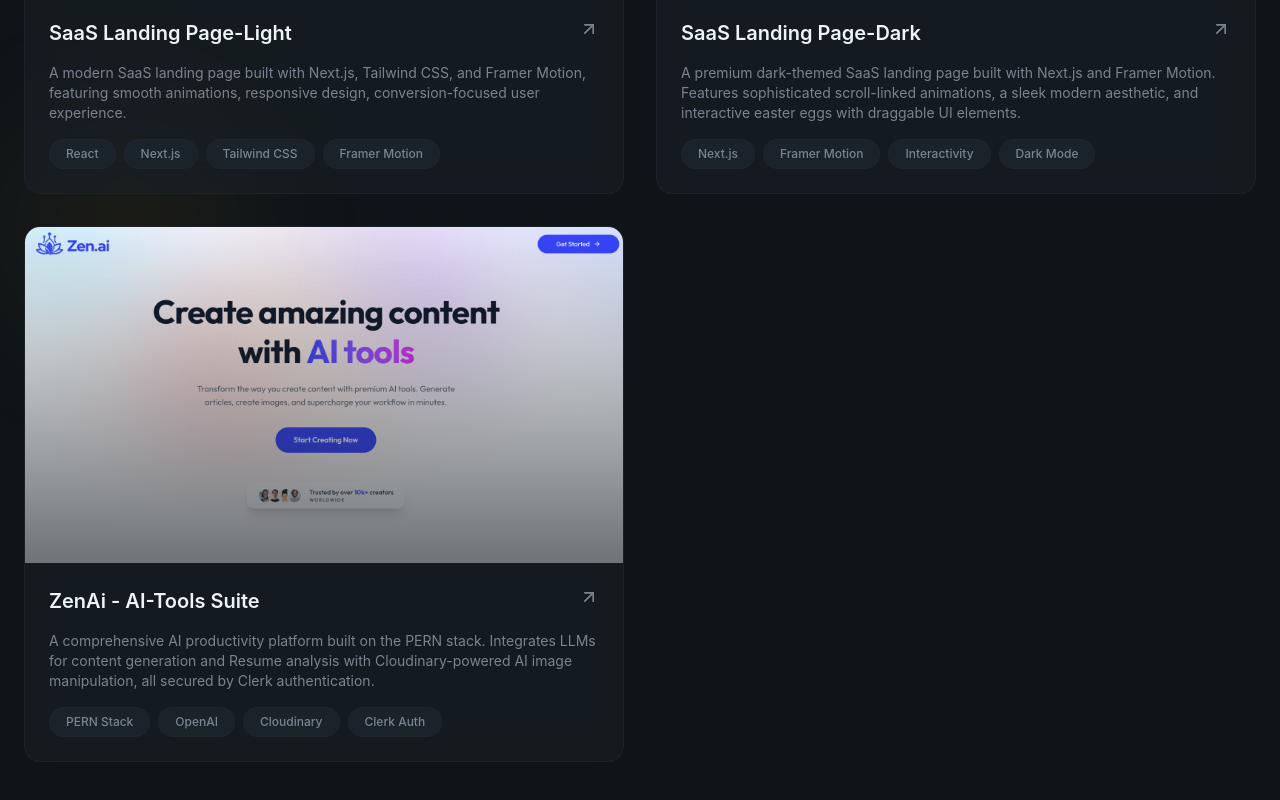
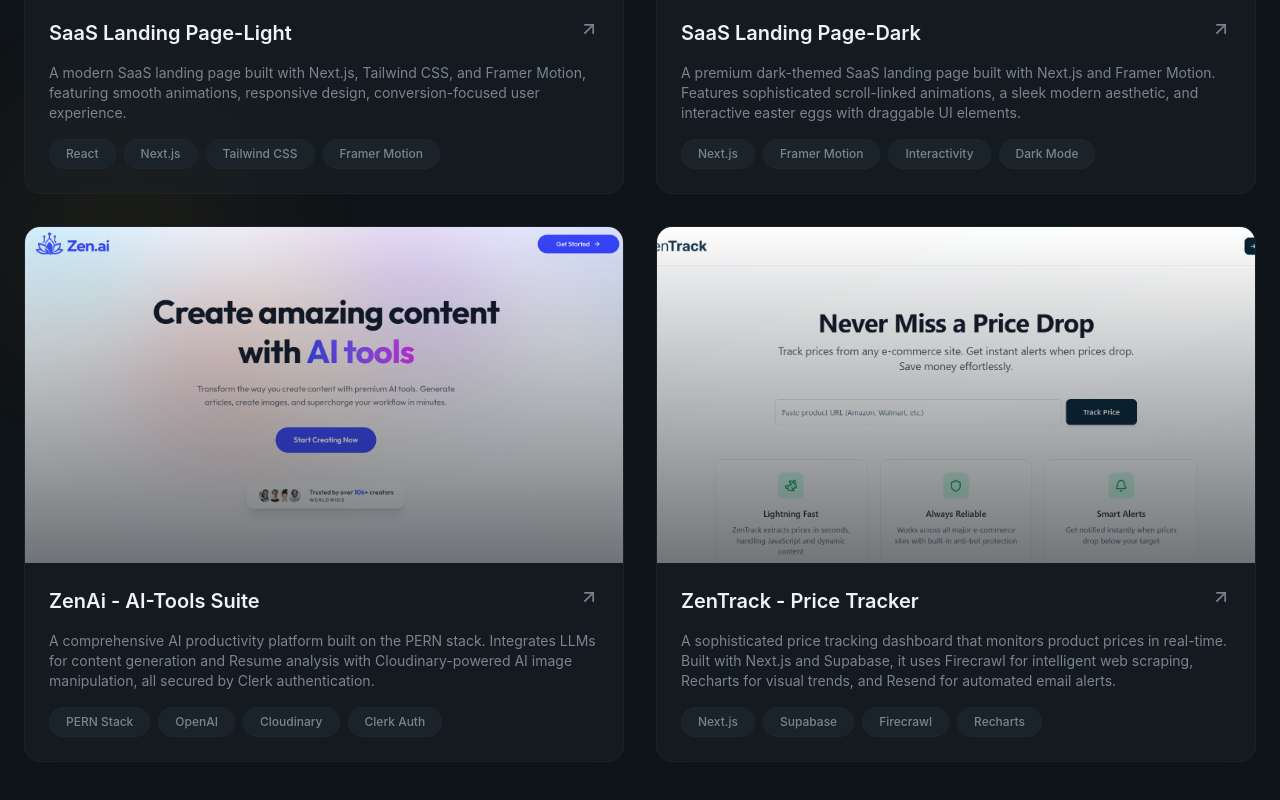
Before and after one commit to sherwinbritto7/Personal-Portfolio, a React (Vite) app: page / in a window 1280 px wide. Shown: the part 3308-4108 px from the top of the page. Built offline with nearby package versions, Linux system fonts and the light colour scheme.

Commit message:
new project

```diff
--- a/src/sections/Projects.jsx
+++ b/src/sections/Projects.jsx
@@ -40,6 +40,14 @@ const projects = [
     image: "/projects/project5.png",
     tags: ["PERN Stack", "OpenAI", "Cloudinary", "Clerk Auth"],
     link: "https://zenai.vercel.app",
+  },
+  {
+    title: "ZenTrack - Price Tracker",
+    description:
+      "A sophisticated price tracking dashboard that monitors product prices in real-time. Built with Next.js and Supabase, it uses Firecrawl for intelligent web scraping, Recharts for visual trends, and Resend for automated email alerts.",
+    image: "/projects/project6.png",
+    tags: ["Next.js", "Supabase", "Firecrawl", "Recharts"],
+    link: "https://zentrack-tracker.vercel.app",
   },
 ];
 
```
Also changed, not shown: public/projects/project6.png (added).
